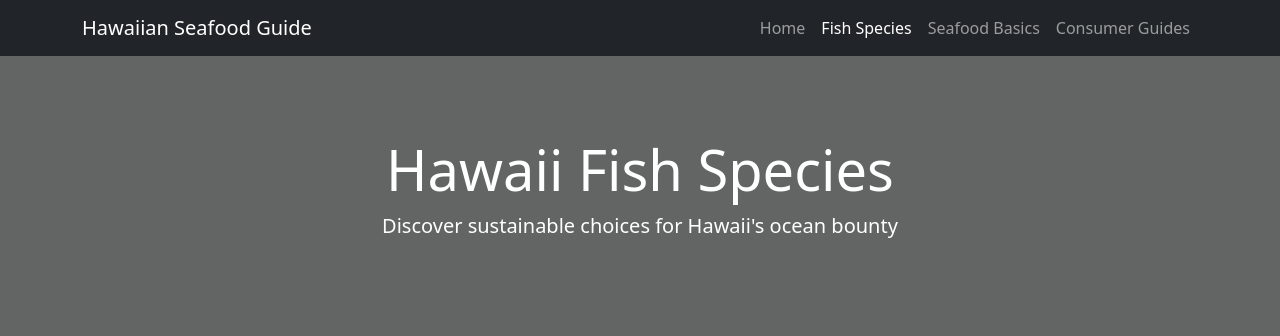
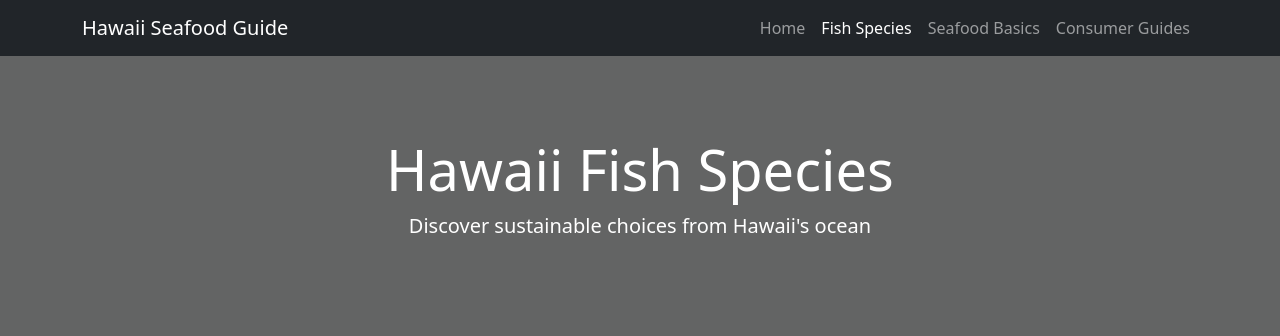
Before and after one commit to BrandonKoskie/cs401_fish_site, a Flask app: page /fish in a window 1280 px wide. Shown: the top 336 px of the page. Run offline with Flask 3, Linux system fonts and the light colour scheme; some libraries are stand-ins or nearby versions.

Commit message:
changed some grammar for files

```diff
--- a/api/templates/local_fish.html
+++ b/api/templates/local_fish.html
@@ -36,7 +36,7 @@
     <!-- Navbar -->
     <nav class="navbar navbar-expand-lg navbar-dark bg-dark">
         <div class="container">
-            <a class="navbar-brand" href="/">Hawaiian Seafood Guide</a>
+            <a class="navbar-brand" href="/">Hawaii Seafood Guide</a>
             <div class="navbar-nav ms-auto">
                 <a class="nav-link" href="/">Home</a>
                 <a class="nav-link active" href="/fish">Fish Species</a>
@@ -50,7 +50,7 @@
     <div class="hero">
         <div class="container">
             <h1 class="display-4">Hawaii Fish Species</h1>
-            <p class="lead">Discover sustainable choices for Hawaii's ocean bounty</p>
+            <p class="lead">Discover sustainable choices from Hawaii's ocean</p>
         </div>
     </div>
 
```
